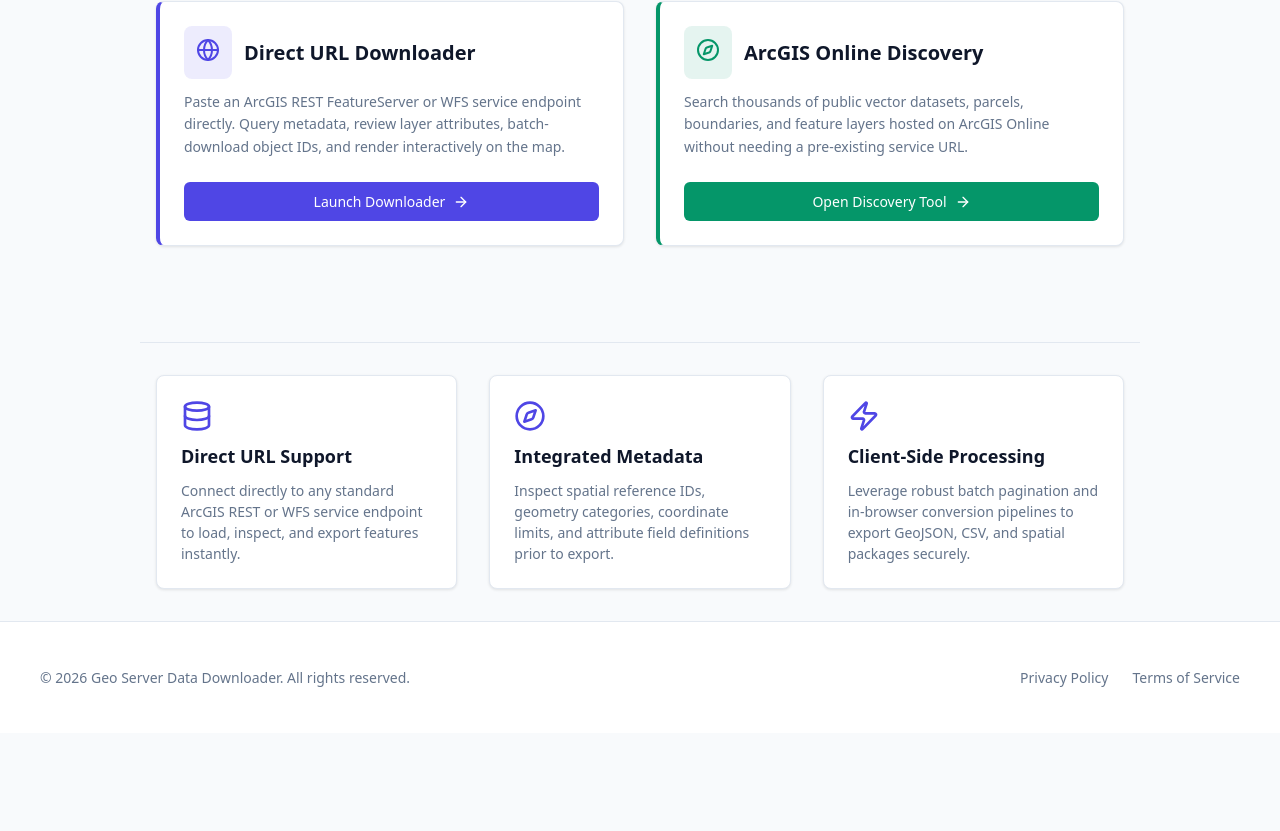
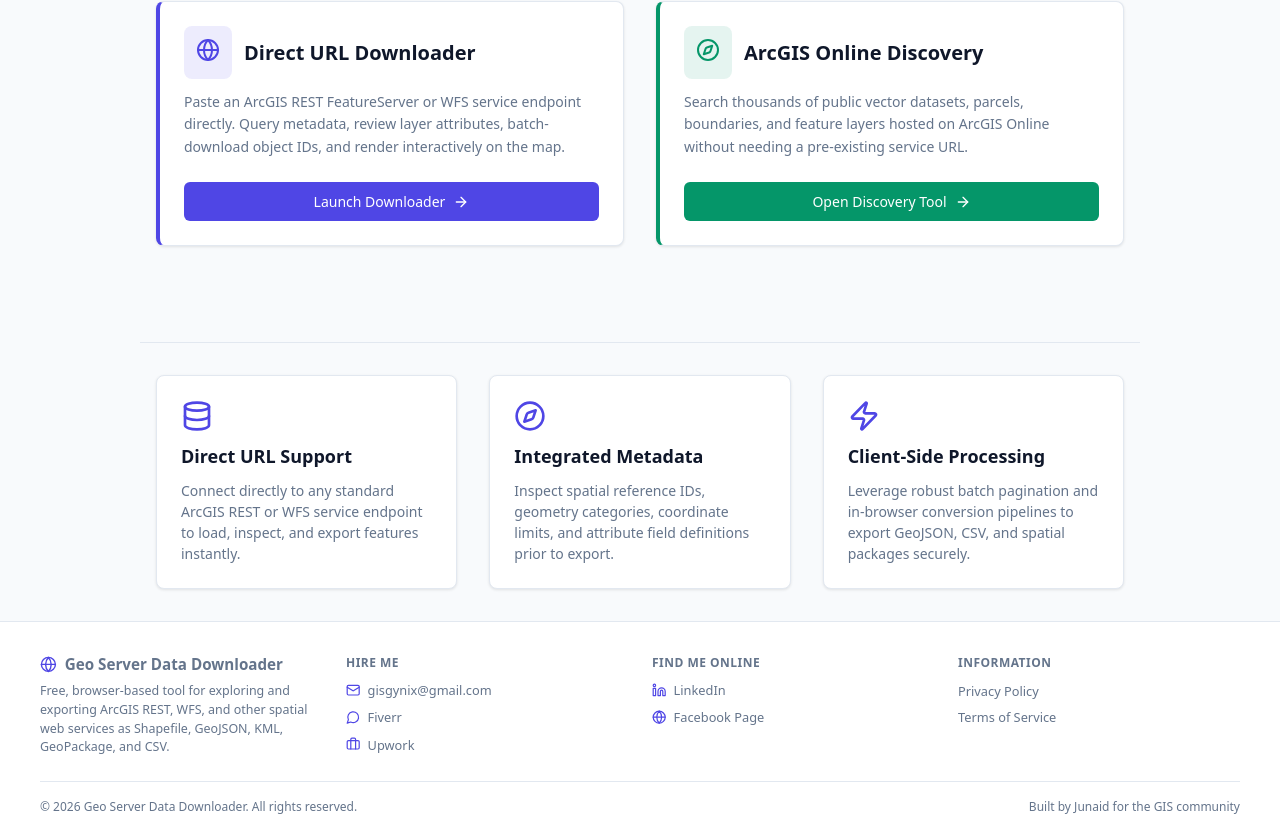
Before and after one commit to mirzajunaid887-coder/geo-server-data-downloader, a React (Vite) app: page / in a window 1280 px wide. Shown: the part 338-1169 px from the top of the page. Before the commit the page ends 1071 px from the top, so only its background shows below. Built offline with nearby package versions, Linux system fonts and the light colour scheme; no server answers.

Commit message:
fix: style parsing extraction

```diff
--- a/src/components/layout/Footer.tsx
+++ b/src/components/layout/Footer.tsx
@@ -1,17 +1,276 @@
 import React from 'react';
 import { Link } from 'react-router-dom';
+import { Mail, Briefcase, MessageCircle, Github, Linkedin, Globe } from 'lucide-react';
 import { APP_CONFIG } from '../../config/app';
 
+/* ============================================================
+   👇 EDIT THESE VALUES WITH YOUR REAL LINKS
+   ============================================================ */
+const CONTACT = {
+  email: 'gisgynix@gmail.com',
+  fiverr: 'https://www.fiverr.com/gisgynix',
+  upwork: 'https://www.upwork.com/freelancers/~014c5dfcb05a8b2acb',
+  //github: 'https://github.com/your-username',            // set to '' to hide
+  linkedin: 'https://www.linkedin.com/in/muhammad-junaid-baig-38b102247/',  // set to '' to hide
+  facebook: 'https://www.facebook.com/profile.php?id=61553547554500',                                           // optional, set to '' to hide
+};
+/* ============================================================ */
+
 export const Footer: React.FC = () => {
+  const year = new Date().getFullYear();
+
   return (
-    <footer style={{ backgroundColor: 'var(--bg-card)', borderTop: '1px solid var(--border-color)', padding: '2rem 1rem', fontSize: '0.875rem', color: 'var(--text-muted)' }}>
-      <div style={{ maxWidth: '1200px', margin: '0 auto', display: 'flex', flexWrap: 'wrap', alignItems: 'center', justifyContent: 'space-between', gap: '1rem' }}>
-        <p>&copy; {new Date().getFullYear()} {APP_CONFIG.APP_NAME}. All rights reserved.</p>
-        <div style={{ display: 'flex', gap: '1.5rem' }}>
-          <Link to="/privacy" style={{ color: 'var(--text-muted)', textDecoration: 'none' }}>Privacy Policy</Link>
-          <Link to="/terms" style={{ color: 'var(--text-muted)', textDecoration: 'none' }}>Terms of Service</Link>
+    <footer
+      style={{
+        backgroundColor: 'var(--bg-card)',
+        borderTop: '1px solid var(--border-color)',
+        padding: '2rem 1rem 1rem',
+        fontSize: '0.875rem',
+        color: 'var(--text-muted)',
+      }}
+    >
+      {/* Top grid */}
+      <div
+        style={{
+          maxWidth: '1200px',
+          margin: '0 auto',
+          display: 'grid',
+          gridTemplateColumns: 'repeat(auto-fit, minmax(220px, 1fr))',
+          gap: '1.5rem',
+          paddingBottom: '1.5rem',
+        }}
+      >
+        {/* Brand */}
+        <div>
+          <h3
+            style={{
+              margin: '0 0 0.5rem',
+              fontSize: '0.95rem',
+              fontWeight: 700,
+              color: 'var(--text-color)',
+              display: 'flex',
+              alignItems: 'center',
+              gap: '0.5rem',
+            }}
+          >
+            <Globe
+              style={{
+                width: '1.05rem',
+                height: '1.05rem',
+                color: 'var(--accent-color)',
+              }}
+            />
+            {APP_CONFIG.APP_NAME}
+          </h3>
+          <p
+            style={{
+              margin: 0,
+              fontSize: '0.78rem',
+              lineHeight: 1.5,
+              color: 'var(--text-muted)',
+            }}
+          >
+            Free, browser-based tool for exploring and exporting ArcGIS REST,
+            WFS, and other spatial web services as Shapefile, GeoJSON, KML,
+            GeoPackage, and CSV.
+          </p>
         </div>
+
+        {/* Hire Me / Contact */}
+        <div>
+          <h4 style={sectionHeadingStyle}>Hire Me</h4>
+          <ul style={listStyle}>
+            <li>
+              <a
+                href={`mailto:${CONTACT.email}`}
+                style={footerLinkStyle}
+                onMouseEnter={hoverOn}
+                onMouseLeave={hoverOff}
+              >
+                <Mail style={iconStyle} />
+                {CONTACT.email}
+              </a>
+            </li>
+            <li>
+              <a
+                href={CONTACT.fiverr}
+                target="_blank"
+                rel="noopener noreferrer"
+                style={footerLinkStyle}
+                onMouseEnter={hoverOn}
+                onMouseLeave={hoverOff}
+              >
+                <MessageCircle style={iconStyle} />
+                Fiverr
+              </a>
+            </li>
+            <li>
+              <a
+                href={CONTACT.upwork}
+                target="_blank"
+                rel="noopener noreferrer"
+                style={footerLinkStyle}
+                onMouseEnter={hoverOn}
+                onMouseLeave={hoverOff}
+              >
+                <Briefcase style={iconStyle} />
+                Upwork
+              </a>
+            </li>
+          </ul>
+        </div>
+
+        {/* Find Me Online */}
+        {(CONTACT.github || CONTACT.linkedin || CONTACT.website) && (
+          <div>
+            <h4 style={sectionHeadingStyle}>Find Me Online</h4>
+            <ul style={listStyle}>
+              {CONTACT.github && (
+                <li>
+                  <a
+                    href={CONTACT.github}
+                    target="_blank"
+                    rel="noopener noreferrer"
+                    style={footerLinkStyle}
+                    onMouseEnter={hoverOn}
+                    onMouseLeave={hoverOff}
+                  >
+                    <Github style={iconStyle} />
+                    GitHub
+                  </a>
+                </li>
+              )}
+              {CONTACT.linkedin && (
+                <li>
+                  <a
+                    href={CONTACT.linkedin}
+                    target="_blank"
+                    rel="noopener noreferrer"
+                    style={footerLinkStyle}
+                    onMouseEnter={hoverOn}
+                    onMouseLeave={hoverOff}
+                  >
+                    <Linkedin style={iconStyle} />
+                    LinkedIn
+                  </a>
+                </li>
+              )}
+              {CONTACT.facebook && (
+                <li>
+                  <a
+                    href={CONTACT.facebook}
+                    target="_blank"
+                    rel="noopener noreferrer"
+                    style={footerLinkStyle}
+                    onMouseEnter={hoverOn}
+                    onMouseLeave={hoverOff}
+                  >
+                    <Globe style={iconStyle} />
+                    Facebook Page
+                  </a>
+                </li>
+              )}
+            </ul>
+          </div>
+        )}
+
+        {/* Legal / Quick Links */}
+        <div>
+          <h4 style={sectionHeadingStyle}>Information</h4>
+          <ul style={listStyle}>
+            <li>
+              <Link
+                to="/privacy"
+                style={footerLinkStyle}
+                onMouseEnter={hoverOn}
+                onMouseLeave={hoverOff}
+              >
+                Privacy Policy
+              </Link>
+            </li>
+            <li>
+              <Link
+                to="/terms"
+                style={footerLinkStyle}
+                onMouseEnter={hoverOn}
+                onMouseLeave={hoverOff}
+              >
+                Terms of Service
+              </Link>
+            </li>
+          </ul>
+        </div>
+      </div>
+
+      {/* Bottom bar */}
+      <div
+        style={{
+          maxWidth: '1200px',
+          margin: '0 auto',
+          paddingTop: '1rem',
+          borderTop: '1px solid var(--border-color)',
+          display: 'flex',
+          flexWrap: 'wrap',
+          alignItems: 'center',
+          justifyContent: 'space-between',
+          gap: '0.75rem',
+          fontSize: '0.75rem',
+        }}
+      >
+        <p style={{ margin: 0 }}>
+          &copy; {year} {APP_CONFIG.APP_NAME}. All rights reserved.
+        </p>
+        <p style={{ margin: 0, color: 'var(--text-muted)' }}>
+          Built by Junaid for the GIS community
+        </p>
       </div>
     </footer>
   );
 };
+
+/* -------- styling helpers -------- */
+
+const sectionHeadingStyle: React.CSSProperties = {
+  margin: '0 0 0.6rem',
+  fontSize: '0.75rem',
+  fontWeight: 700,
+  textTransform: 'uppercase',
+  letterSpacing: '0.04em',
+  color: 'var(--text-muted)',
+};
+
+const listStyle: React.CSSProperties = {
+  listStyle: 'none',
+  padding: 0,
+  margin: 0,
+  display: 'flex',
+  flexDirection: 'column',
+  gap: '0.45rem',
+};
+
+const footerLinkStyle: React.CSSProperties = {
+  display: 'inline-flex',
+  alignItems: 'center',
+  gap: '0.45rem',
+  fontSize: '0.8rem',
+  color: 'var(--text-muted)',
+  textDecoration: 'none',
+  transition: 'color 0.15s ease',
+};
+
+const iconStyle: React.CSSProperties = {
+  width: '0.9rem',
+  height: '0.9rem',
+  color: 'var(--accent-color)',
+  flexShrink: 0,
+};
+
+const hoverOn = (e: React.MouseEvent<HTMLAnchorElement>) => {
+  e.currentTarget.style.color = 'var(--accent-color)';
+};
+
+const hoverOff = (e: React.MouseEvent<HTMLAnchorElement>) => {
+  e.currentTarget.style.color = 'var(--text-muted)';
+};
+
+export default Footer;
```
